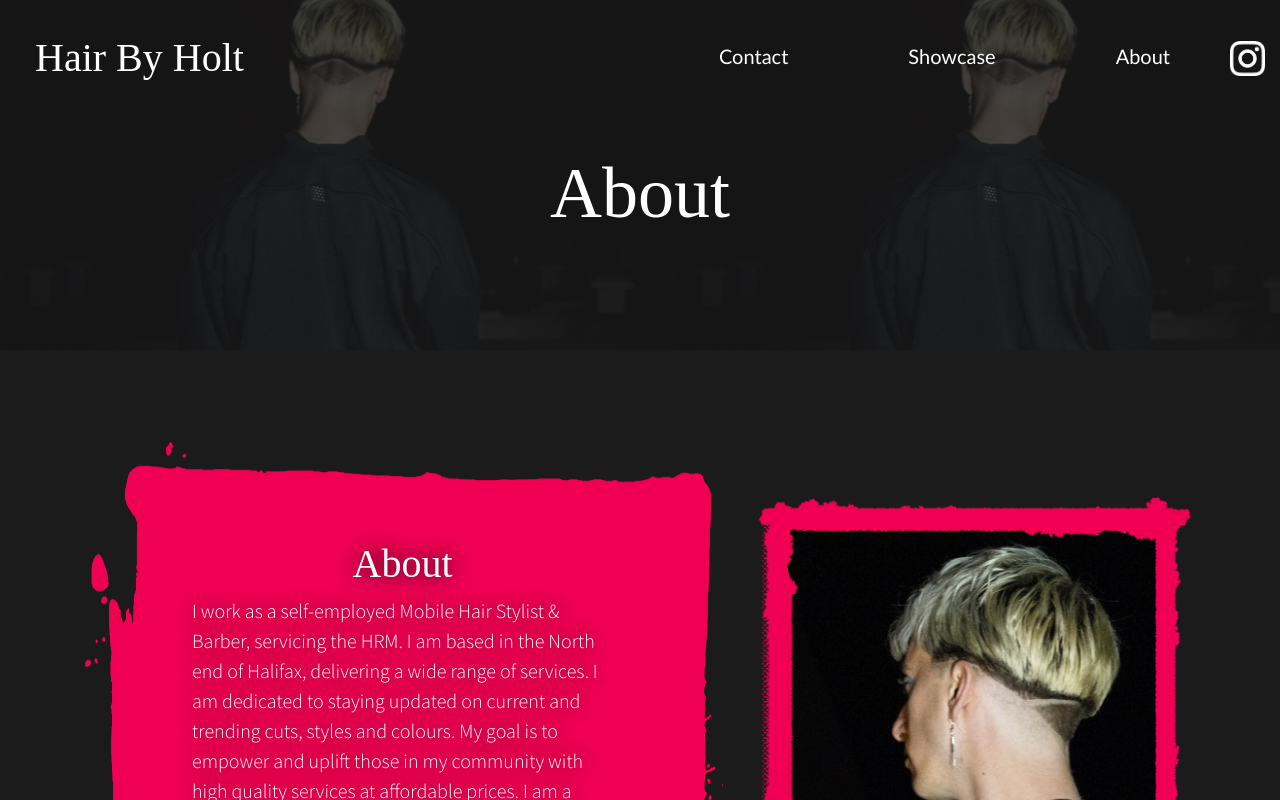
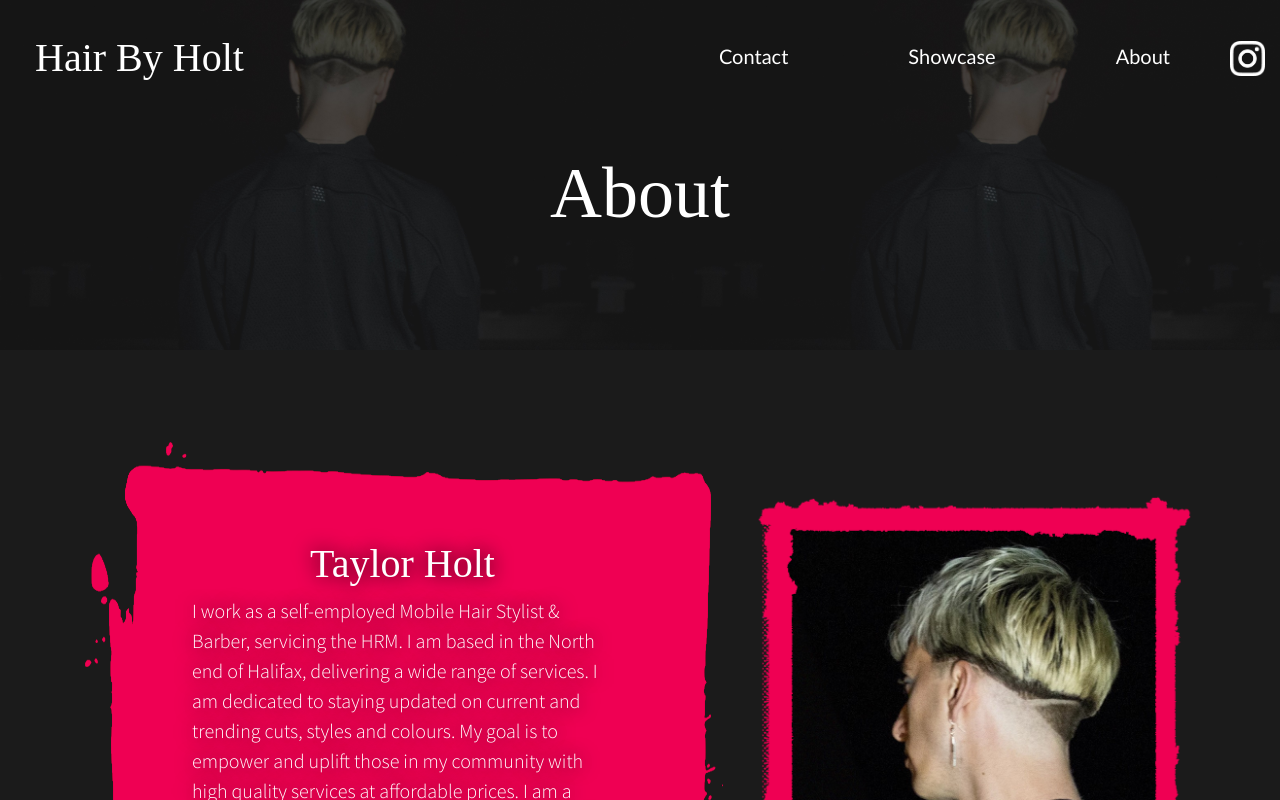
Before and after one commit to nhoxben335/React-hairbyholt, a React (Create React App) app: page /about in a window 1280 px wide. Shown: the top 800 px of the page. Built offline with nearby package versions, Linux system fonts and the light colour scheme; a web font is replaced by a local one.

Commit message:
taylot holt about section title

```diff
--- a/src/components/About.js
+++ b/src/components/About.js
@@ -15,7 +15,7 @@ const About = () => {
                <div className="col-xl-7">
                   <p className='aboutParagraph'>
                   <div id="abouttitle">
-                     <h1>About</h1>
+                     <h1>Taylor Holt</h1>
                   </div>
                      I work as a self-employed Mobile Hair Stylist &amp; Barber, servicing
                      the HRM. I am based in the North end of Halifax, delivering a wide
```
